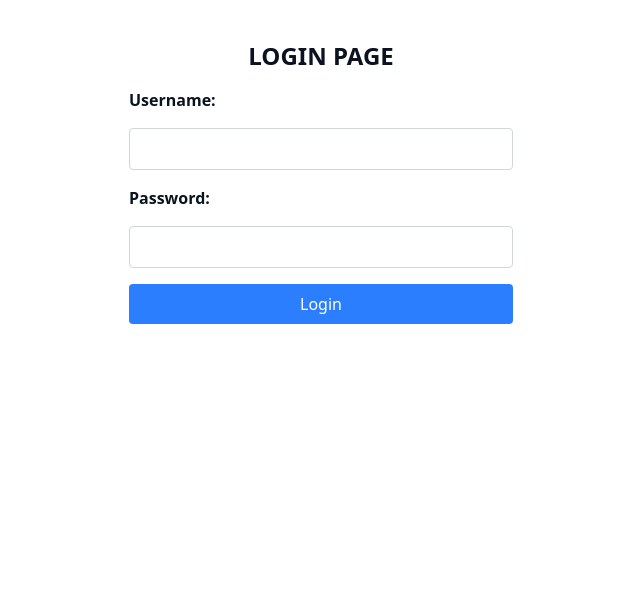
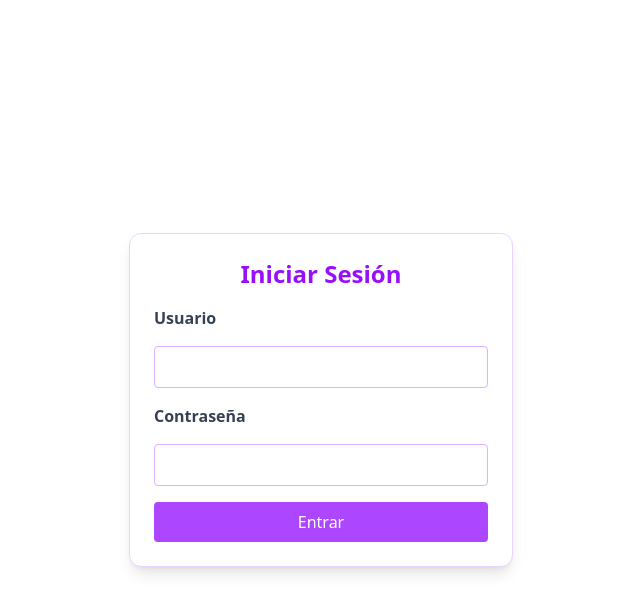
Before and after one commit to JuanManuel68/buscador-de-usuarios, a React (Vite) app: page /login in a window 1280 px wide. Shown: the top 612 px of the page, without its empty margins (319-959 px from the left). Built offline with nearby package versions, Linux system fonts and the light colour scheme.

Commit message:
Proyecto

```diff
--- a/src/pages/login.jsx
+++ b/src/pages/login.jsx
@@ -12,21 +12,44 @@ export default function Login() {
     login(username, password)
   }
 
+  return (
+    <div className="min-h-screen flex items-center justify-center bg-white text-gray-900 px-4">
+      <form
+        onSubmit={handleSubmit}
+        className="flex flex-col gap-4 w-full max-w-sm bg-white p-6 rounded-xl shadow-lg border border-purple-200"
+      >
+        <h2 className="text-2xl font-bold text-center text-purple-600">
+          Iniciar Sesión
+        </h2>
 
-  return (
-    <div>
-      <form onSubmit={handleSubmit} className="flex flex-col gap-4 max-w-sm mx-auto mt-10">
-        <h2 className="text-2xl font-bold text-center">LOGIN PAGE</h2>
-        <label className="font-semibold" htmlFor="username">Username:</label>
-        <input value={username} onChange={(e) => setUsername(e.target.value)} className="border border-gray-300 rounded p-2" type="text" id="username" />
-        <label className="font-semibold" htmlFor="password">Password:</label>
-        <input value={password} onChange={(e) => setPassword(e.target.value)} className="border border-gray-300 rounded p-2" type="password" id="password" />
+        <label className="font-semibold text-gray-700" htmlFor="username">
+          Usuario
+        </label>
+        <input
+          value={username}
+          onChange={(e) => setUsername(e.target.value)}
+          className="border border-purple-300 rounded p-2 focus:outline-none focus:ring-2 focus:ring-purple-400"
+          type="text"
+          id="username"
+        />
+
+        <label className="font-semibold text-gray-700" htmlFor="password">
+          Contraseña
+        </label>
+        <input
+          value={password}
+          onChange={(e) => setPassword(e.target.value)}
+          className="border border-purple-300 rounded p-2 focus:outline-none focus:ring-2 focus:ring-purple-400"
+          type="password"
+          id="password"
+        />
+
         <button
-          className="bg-blue-500 hover:bg-blue-600 text-white rounded p-2 transition-colors duration-200"
+          className="bg-purple-500 hover:bg-purple-600 text-white font-medium rounded p-2 transition-colors duration-200 disabled:opacity-50"
           type="submit"
           disabled={isLoading}
         >
-          Login
+          {isLoading ? "Cargando..." : "Entrar"}
         </button>
       </form>
 
```
